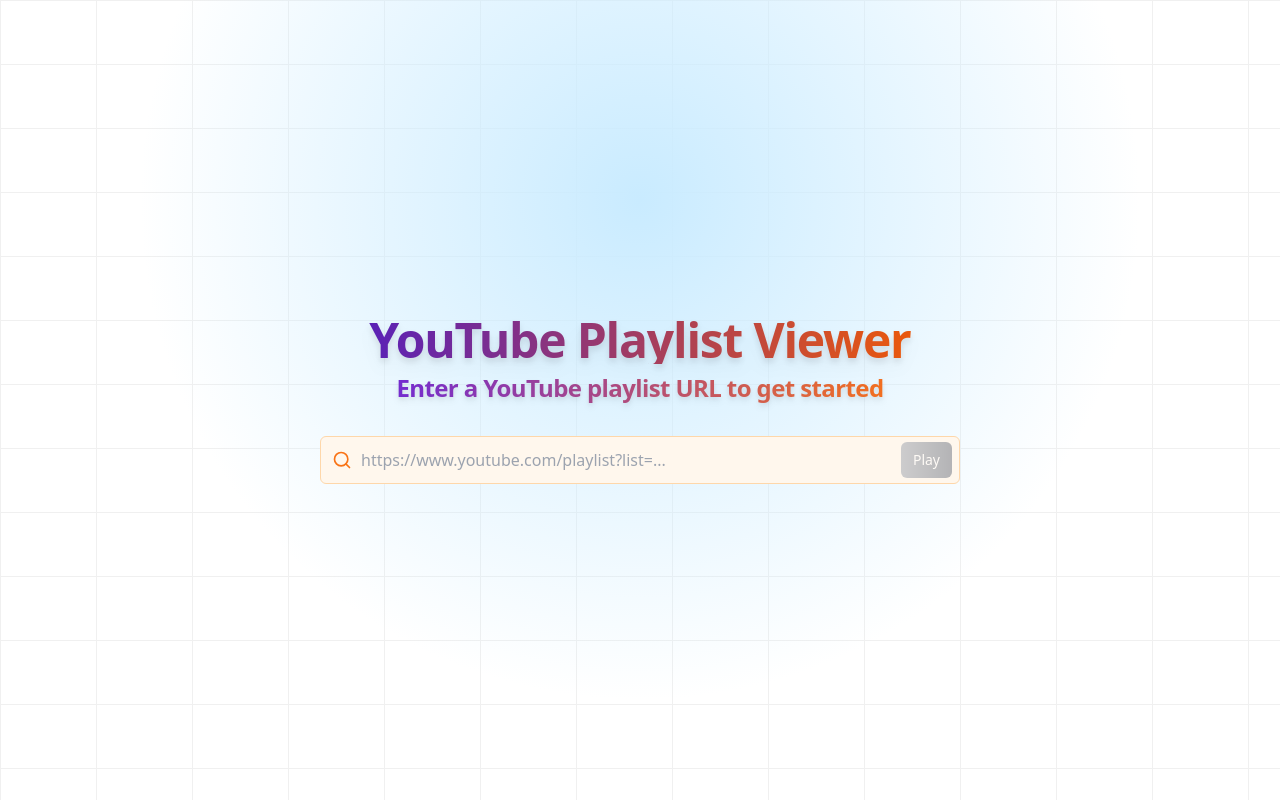
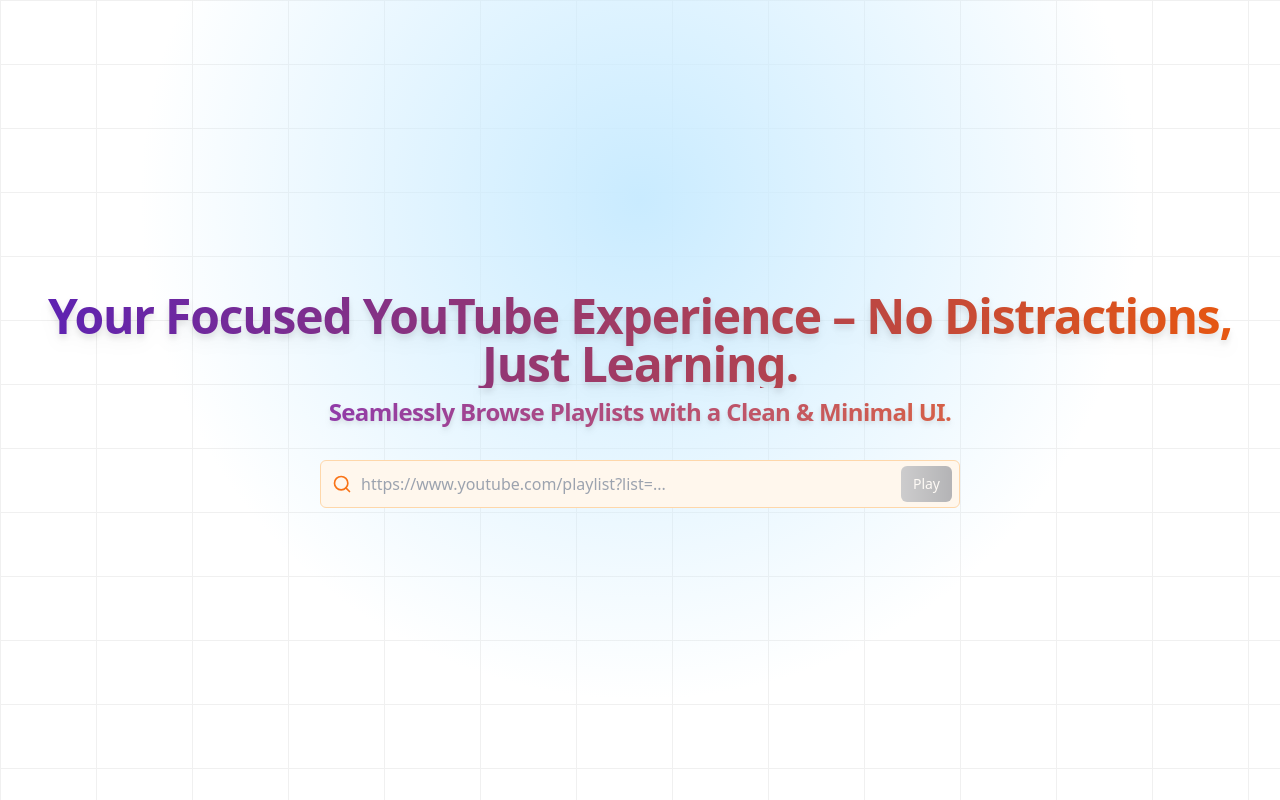
Before and after one commit to Supra707/minimal, a Next.js app: page / in a window 1280 px wide. Built offline with nearby package versions, Linux system fonts and the light colour scheme.

Commit message:
better words

```diff
--- a/app/page.jsx
+++ b/app/page.jsx
@@ -53,13 +53,13 @@
               className="text-transparent bg-clip-text bg-gradient-to-r from-violet-800 to-orange-600 font-extrabold tracking-tight text-5xl drop-shadow-lg"
               variants={childVariants}
             >
-              YouTube Playlist Viewer
+              Your Focused YouTube Experience – No Distractions, Just Learning.
             </motion.h1>
             <motion.p
               className="text-transparent bg-clip-text bg-gradient-to-r from-violet-700 to-orange-500 font-bold tracking-tight text-2xl drop-shadow-md"
               variants={childVariants}
             >
-              Enter a YouTube playlist URL to get started
+              Seamlessly Browse Playlists with a Clean & Minimal UI.
             </motion.p>
           </motion.div>
 
```
